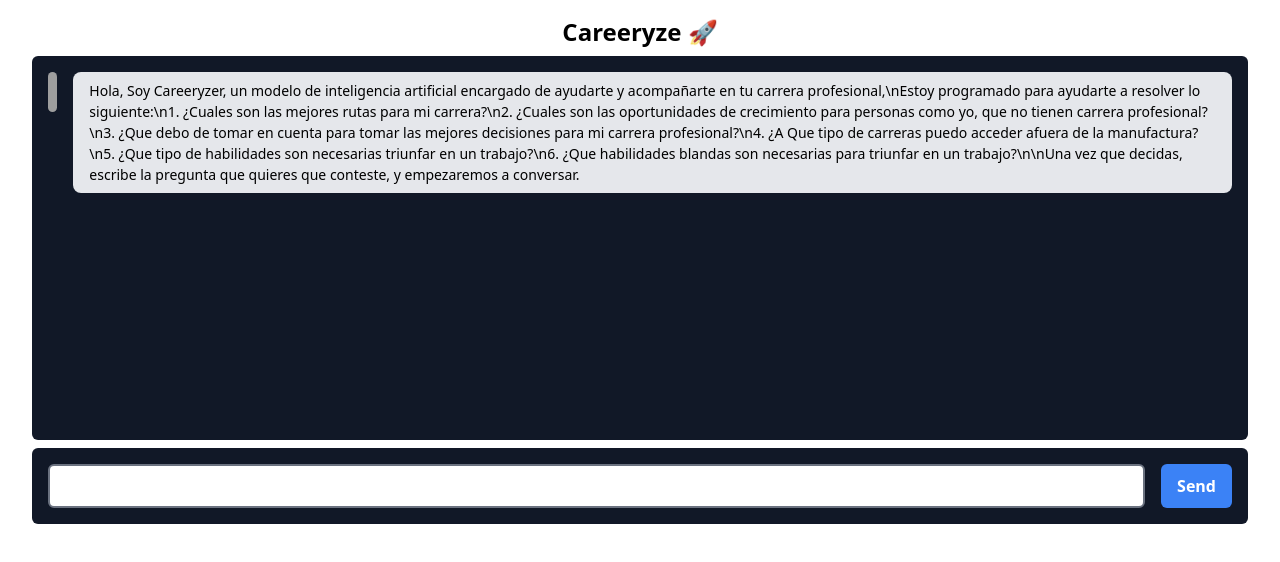
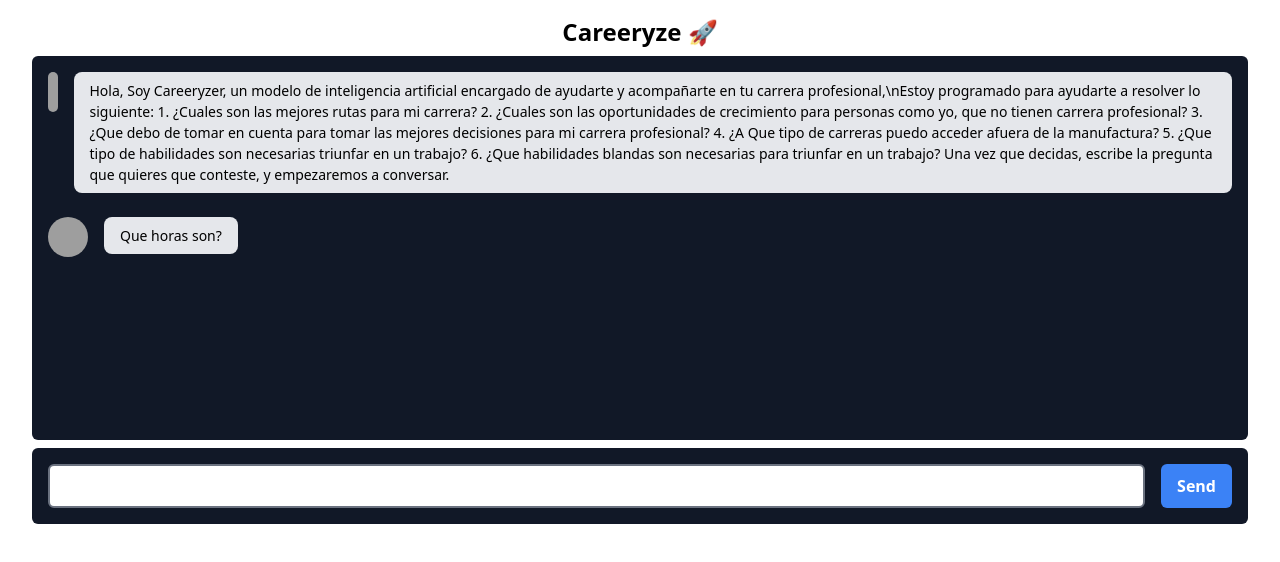
Before and after one commit to dederico/careeryze_app, a Next.js app: page / in a window 1280 px wide. Shown: the top 562 px of the page. Built offline with nearby package versions, Linux system fonts and the light colour scheme; grey boxes are pictures that could not be loaded.

Commit message:
chat bubble addition

```diff
--- a/src/app/page.tsx
+++ b/src/app/page.tsx
@@ -82,17 +82,32 @@
       </div>
       <div className="h-96 w-full bg-gray-900 rounded-md p-4 overflow-y-auto flex flex-col gap-4">
         <div className="flex flex-col gap-2">
-          <ChatBubble type="assistant" message="Hola, Soy Careeryzer, un modelo de inteligencia artificial encargado de ayudarte y acompañarte en tu carrera profesional,\nEstoy programado para ayudarte a resolver lo siguiente:\n1. ¿Cuales son las mejores rutas para mi carrera?\n2. ¿Cuales son las oportunidades de crecimiento para personas como yo, que no tienen carrera profesional?\n3. ¿Que debo de tomar en cuenta para tomar las mejores decisiones para mi carrera profesional?\n4. ¿A Que tipo de carreras puedo acceder afuera de la manufactura?\n5. ¿Que tipo de habilidades son necesarias triunfar en un trabajo?\n6. ¿Que habilidades blandas son necesarias para triunfar en un trabajo?\n\nUna vez que decidas, escribe la pregunta que quieres que conteste, y empezaremos a conversar." />
+          <>
+            <ChatBubble
+              type="assistant"
+              message="Hola, Soy Careeryzer, un modelo de inteligencia artificial encargado de ayudarte
+            y acompañarte en tu carrera profesional,\nEstoy programado para ayudarte a resolver lo siguiente:
+            1. ¿Cuales son las mejores rutas para mi carrera?
+            2. ¿Cuales son las oportunidades de crecimiento para personas como yo, que no tienen carrera profesional?
+            3. ¿Que debo de tomar en cuenta para tomar las mejores decisiones para mi carrera profesional?
+            4. ¿A Que tipo de carreras puedo acceder afuera de la manufactura?
+            5. ¿Que tipo de habilidades son necesarias triunfar en un trabajo?
+            6. ¿Que habilidades blandas son necesarias para triunfar en un trabajo?
+
+            Una vez que decidas, escribe la pregunta que quieres que conteste, y empezaremos a conversar." />
+
+            <ChatBubble
+              type="assistant"
+              message="Que horas son?" />
+
+          </>
+
           {chatMessages.map((message, index) => (
             <>
               <ChatBubble
                 key={index}
                 type={message.role}
                 message={message.content} />
-              <ChatBubble
-                key={index}
-                type={message.role}
-                message="Hello World" />
             </>
           ))}
           {answer && <ChatBubble type="assistant" message={answer} />}
```
